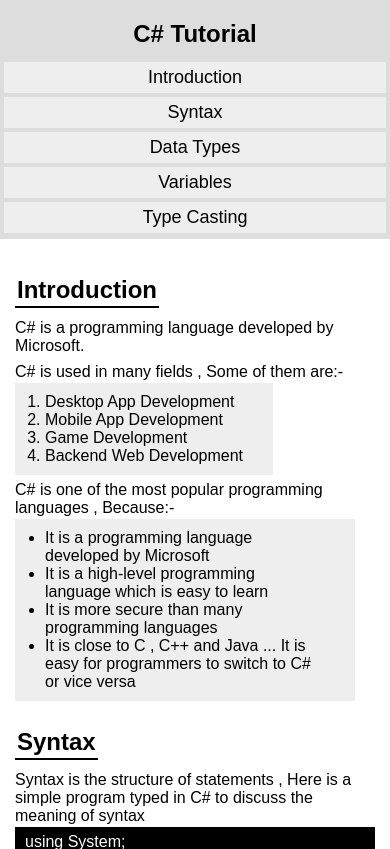
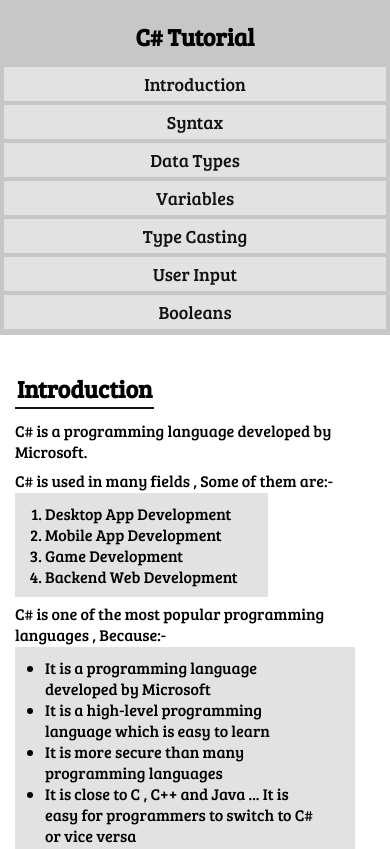
Before and after one commit to ahmed0saber/freecodecamp-tasks, a plain HTML site: page technical documentation/index.html in a window 390 px wide. Shown: the top 849 px of the page. Drawn offline with Linux system fonts and the light colour scheme.

Commit message:
Add files via upload

```diff
--- a/technical documentation/index.html
+++ b/technical documentation/index.html
@@ -5,116 +5,8 @@
     <meta http-equiv="X-UA-Compatible" content="IE=edge">
     <meta name="viewport" content="width=device-width, initial-scale=1.0">
     <title>Technical Documentation</title>
-    <style>
-        *{
-            padding: 0;
-            margin: 0;
-            font-family: sans-serif;
-        }
-        #navbar{
-            position: fixed;
-            top: 0px;
-            left: 0px;
-            width: 150px;
-            height: 100%;
-            background-color: #ddd;
-            z-index: 2;
-        }
-        header{
-            margin: 25px 0px 5px 0px;
-            font-size: 24px;
-            font-weight: bold;
-        }
-        header:not(#navbar header){
-            border-bottom: 2px solid #000;
-            width: fit-content;
-            padding: 2px;
-        }
-        #navbar header{
-            text-align: center;
-        }
-        #navbar a{
-            display: block;
-            width: calc(100% - 8px);
-            text-decoration: none;
-            text-align: center;
-            padding: 5px 0px;
-            background-color: #eee;
-            color: #000;
-            margin: 4px;
-            font-size: 18px;
-            transition-duration: 0.3s;
-        }
-        #navbar a:hover{
-            background-color: #000;
-            color: #eee;
-        }
-        #main-doc{
-            position: relative;
-            left: 175px;
-            width: calc(100% - 175px);
-            padding: 10px 0px 50px 0px;
-        }
-        p{
-            font-size: 16px;
-            padding: 6px 0px 2px 0px;
-        }
-        ul, ol{
-            padding: 10px 30px;
-            background-color: #eee;
-            width: fit-content;
-        }
-        pre{
-            padding: 6px 10px;
-            background-color: #000;
-            color: #fff;
-            width: fit-content;
-        }
-
-
-        @media screen and (max-width: 800px) {
-            #navbar {
-                position: relative;
-                top: 0px;
-                left: 0px;
-                width: 100%;
-                height: auto;
-                padding-bottom: 2px;
-            }
-            #navbar header{
-                margin: 0px;
-                padding: 20px 0px 10px 0px;
-            }
-            #main-doc{
-                padding-top: 0px;
-                position: relative;
-                left: 15px;
-                padding: 10px 0px 50px 0px;
-                width: calc(100% - 50px);
-            }
-            pre{
-                max-width: 100%;
-                overflow-x: auto;
-            }
-        }
-
-
-        ::-webkit-scrollbar {
-            width: 10px;
-        }
-        ::-webkit-scrollbar-track {
-            background: #f1f1ff;
-        }
-        ::-webkit-scrollbar-track:hover {
-            background: #D1D1DD;
-        }
-        ::-webkit-scrollbar-thumb {
-            background: #666;
-        }
-        ::-webkit-scrollbar-thumb:hover {
-            background: #444;
-        }
-    </style>
+    <link rel="stylesheet" type="text/css" href="style.css">
+    <link href='https://fonts.googleapis.com/css?family=Bree Serif' rel='stylesheet'>
 </head>
 <body>
     <nav id="navbar">
@@ -124,8 +16,9 @@
         <a class="nav-link" href="#Data_Types">Data Types</a>
         <a class="nav-link" href="#Variables">Variables</a>
         <a class="nav-link" href="#Type_Casting">Type Casting</a>
+        <a class="nav-link" href="#User_Input">User Input</a>
+        <a class="nav-link" href="#User_Input">Booleans</a>
     </nav>
-
 
     <main id="main-doc">
         <section class="main-section" id="Introduction">
@@ -146,7 +39,6 @@
                 <li>It is close to C , C++ and Java ... It is easy for programmers to switch to C# or vice versa</li>
             </ul>
         </section>
-
 
         <section class="main-section" id="Syntax">
             <header>Syntax</header>
@@ -170,7 +62,6 @@ namespace Hello
 }</code></pre>
         </section>
 
-
         <section class="main-section" id="Data_Types">
             <header>Data Types</header>
             <p>Some data types that are supported by C# :-</p>
@@ -182,7 +73,6 @@ namespace Hello
                 <li>boolean (bool) ... true , false</li>
             </ol>
         </section>
-
 
         <section class="main-section" id="Variables">
             <header>Variables</header>
@@ -199,7 +89,6 @@ bool student = true ;
 bool male = true ;</code></pre>
         </section>
 
-
         <section class="main-section" id="Type_Casting">
             <header>Type Casting</header>
             <p>Type casting means turning a certain data from a type to another one.</p>
@@ -211,7 +100,26 @@ int myInt = (int) pi ;
 Console.WriteLine(pi) ; // 3.14
 Console.WriteLine(myInt) ; // 3</code></pre>
         </section>
+
+        <section class="main-section" id="User_Input">
+            <header>User Input</header>
+            <p>You already know that Console.WriteLine() is used to output text.</p>
+            <p>Now you are going to learn how to use Console.ReadLine() to get user input.</p>
+            <pre><code>Console.ReadLine();</code></pre>
+            <p>For example :-</p>
+            <pre><code>int age ;
+Console.Write("Enter your age:") ;
+age = Console.ReadLine() ;
+Console.WriteLine("You are " + age + " years old") ;</code></pre>
+        </section>
+
+        <section class="main-section" id="Booleans">
+            <header>Booleans</header>
+            <p>Booleans are data types that can be used to control whether something is true or false(yes or no / on or off).</p>
+            <pre><code>bool male = true ;
+bool student = true ;
+bool permission_accepted = false ;</code></pre>
+        </section>
     </main>
 </body>
-<script src="https://cdn.freecodecamp.org/testable-projects-fcc/v1/bundle.js"></script>
 </html>
--- /dev/null
+++ b/technical documentation/style.css
@@ -0,0 +1,44 @@
+::-webkit-scrollbar {width: 10px;}
+::-webkit-scrollbar-track {background: #f1f1ff;}
+::-webkit-scrollbar-track:hover {background: #D1D1DD;}
+::-webkit-scrollbar-thumb {background: #666;}
+::-webkit-scrollbar-thumb:hover {background: #444;}
+*{padding: 0;margin: 0;font-family: Bree Serif, sans-serif;}
+#navbar{
+    position: fixed;top: 0px;left: 0px;z-index: 2;
+    width: 150px;height: 100%;background-color: #c7c7c7;
+}
+header{margin: 25px 0px 5px 0px;font-size: 24px;font-weight: bold;}
+header:not(#navbar header){border-bottom: 2px solid #121212;width: fit-content;padding: 2px;}
+#navbar header{text-align: center;}
+#navbar a{
+    display: block;width: calc(100% - 8px);
+    text-decoration: none;text-align: center;
+    padding: 5px 0px;margin: 4px;
+    background-color: #e2e2e2;color: #121212;
+    font-size: 18px;transition-duration: 0.3s;
+}
+#navbar a:hover{background-color: #121212;color: #e2e2e2;}
+#main-doc{
+    position: relative;left: 175px;
+    width: calc(100% - 175px);padding: 10px 0px 50px 0px;
+}
+p{font-size: 16px;padding: 6px 0px 2px 0px;}
+ul, ol{padding: 10px 30px;background-color: #e2e2e2;width: fit-content;}
+pre{
+    padding: 6px 10px;width: fit-content;
+    background-color: #121212;color: #e2e2e2;
+}
+
+@media screen and (max-width: 800px) {
+    #navbar {
+        position: relative;top: 0px;left: 0px;
+        width: 100%;height: auto;padding-bottom: 2px;
+    }
+    #navbar header{margin: 0px;padding: 20px 0px 10px 0px;}
+    #main-doc{
+        position: relative;left: 15px;
+        padding: 10px 0px 50px 0px;width: calc(100% - 50px);
+    }
+    pre{max-width: 100%;overflow-x: auto;}
+}
```
